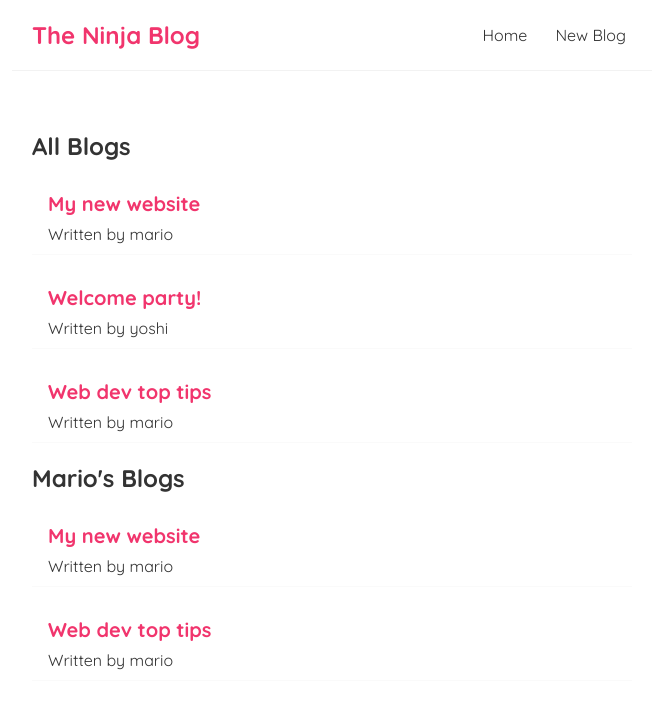
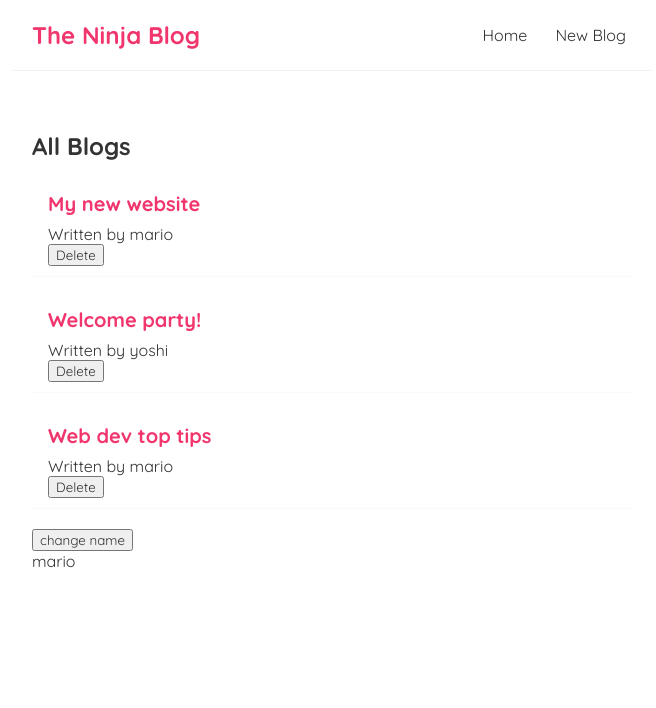
Before and after one commit to NewsonThokchom/ReactPractice, a React (Create React App) app: page / in a window 1280 px wide. Shown: the top 708 px of the page, without its empty margins (308-964 px from the left). Built offline with nearby package versions, Linux system fonts and the light colour scheme.

Commit message:
Implemented useEffect inside HomeComponent

```diff
--- a/src/BlogList.js
+++ b/src/BlogList.js
@@ -1,4 +1,4 @@
-const BlogList = ({ blogs, title }) => {
+const BlogList = ({ blogs, title, handleDelete }) => {
   //   const blogs = props.blogs;
   //   const title = props.title;
 
@@ -9,6 +9,7 @@
         <div className="blog-preview" key={blog.id}>
           <h2>{blog.title}</h2>
           <p>Written by {blog.author}</p>
+          <button onClick={() => handleDelete(blog.id)}>Delete</button>
         </div>
       ))}
     </div>
--- a/src/Home.js
+++ b/src/Home.js
@@ -1,4 +1,4 @@
-import { useState } from "react";
+import { useState, useEffect } from "react";
 import BlogList from "./BlogList";
 
 const Home = () => {
@@ -13,13 +13,25 @@
     },
   ]);
 
+  const [name, setName] = useState("mario");
+
+  const handleDelete = (id) => {
+    const newBlogs = blogs.filter((blog) => blog.id !== id);
+    setBlogs(newBlogs);
+  };
+
+  useEffect(() => {
+    console.log("useEffect ran");
+    console.log(blogs);
+    console.log(name);
+  }, [name]);
+
   return (
     <div className="home">
-      <BlogList blogs={blogs} title="All Blogs" />
-      <BlogList
-        blogs={blogs.filter((blog) => blog.author === "mario")}
-        title="Mario's Blogs"
-      />
+      <BlogList blogs={blogs} title="All Blogs" handleDelete={handleDelete} />
+      <button onClick={() => setName("Luigi")}>change name</button>
+
+      <p>{name}</p>
     </div>
   );
 };
```
